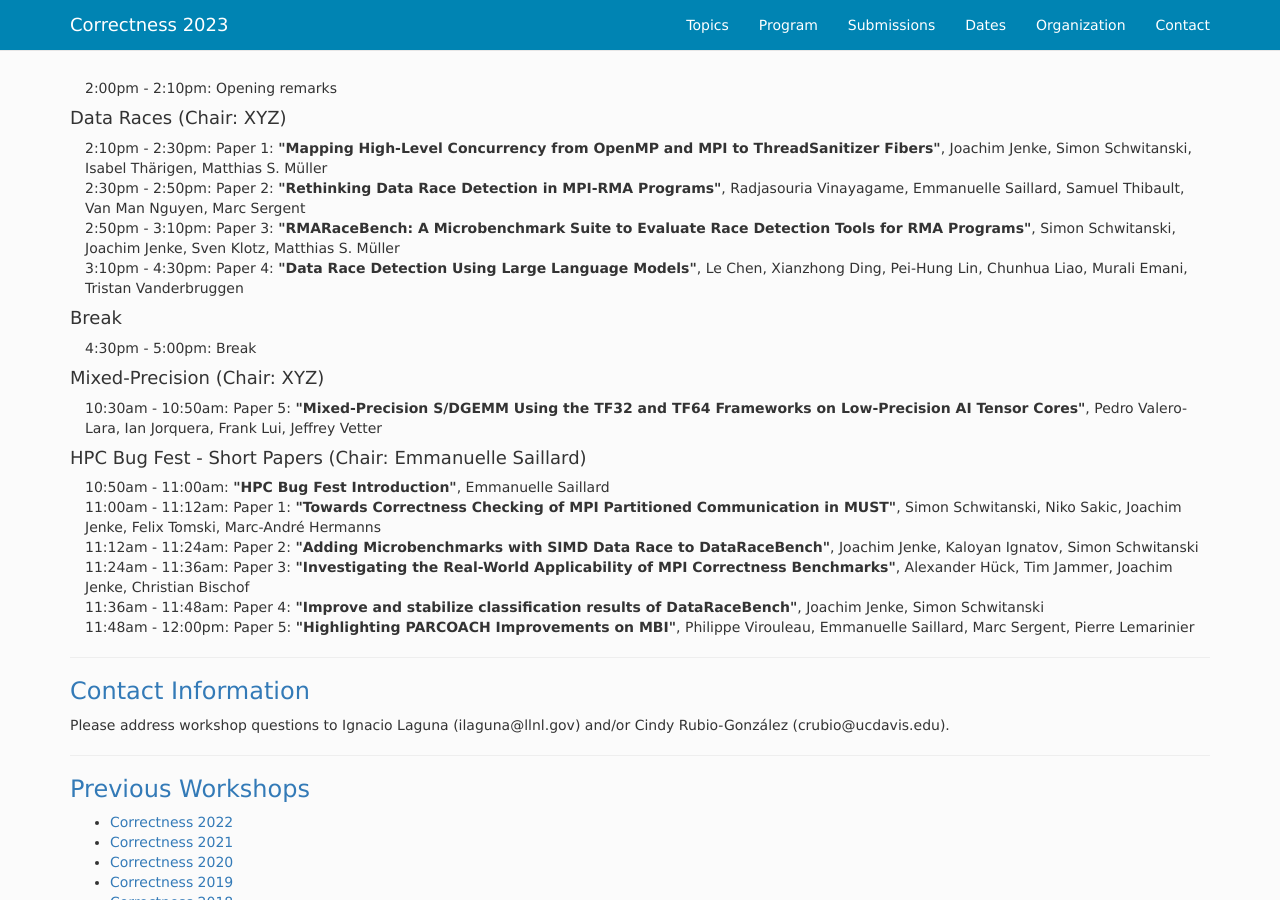
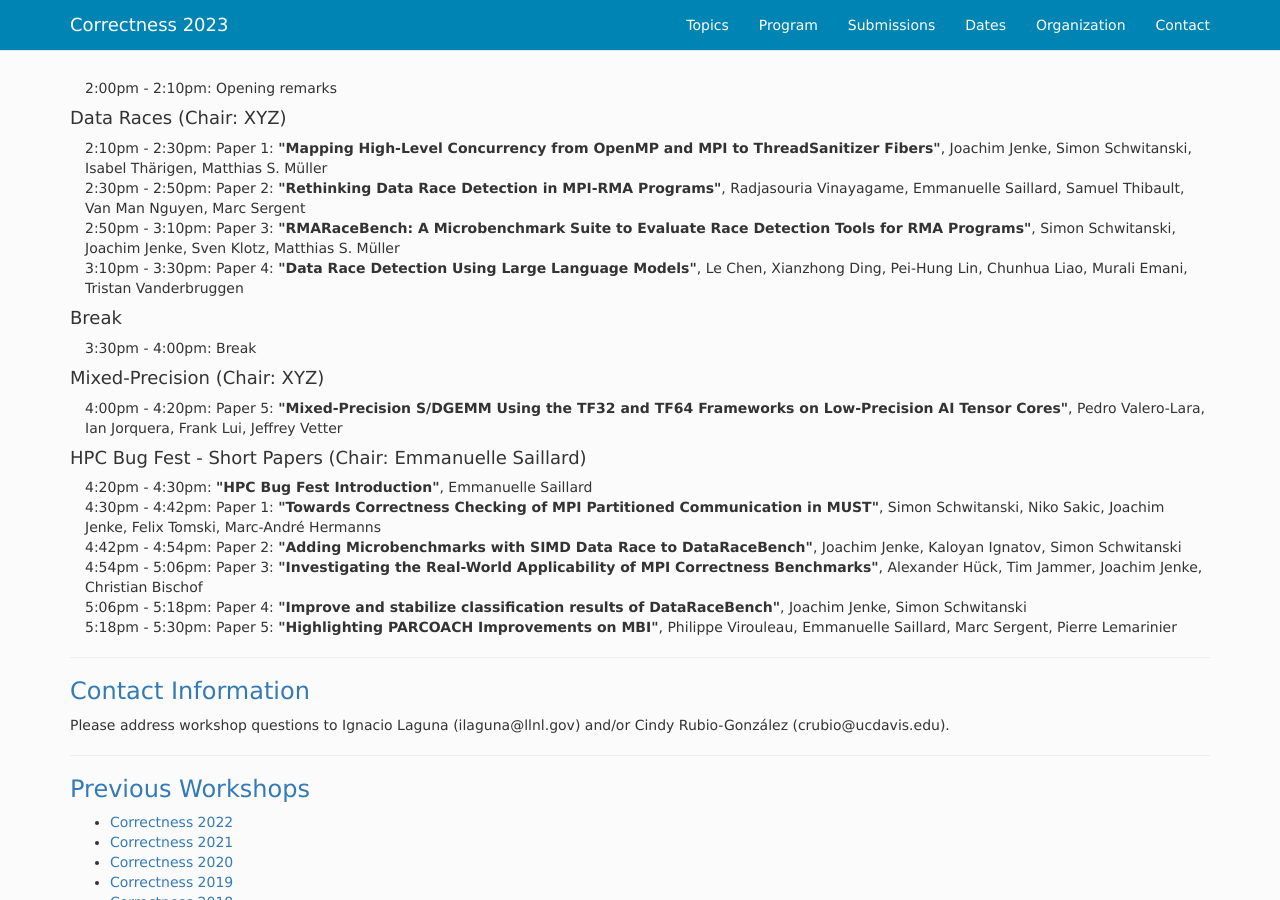
Before and after one commit to correctness-workshop/2023, a Jekyll site: the page built from index.md, in a window 1280 px wide and 900 px high, scrolled down 3046 px. Built offline with Jekyll 4.4.1, drawn with Linux system fonts in a browser that asks for light colours; nearby versions of some CDN libraries; the list of posts is cut into pages by our own code.

Commit message:
Update index.md

```diff
--- a/index.md
+++ b/index.md
@@ -162,37 +162,37 @@ All time zones are AOE.
 <tr><td width="15">  </td> <td>2:50pm - 3:10pm:  Paper 3: <b>"RMARaceBench: A Microbenchmark Suite to Evaluate Race Detection Tools for RMA Programs"</b>, Simon Schwitanski, Joachim Jenke, Sven Klotz, Matthias S. Müller
  </td> </tr>
 
-<tr><td width="15">  </td> <td>3:10pm - 4:30pm:  Paper 4: <b>"Data Race Detection Using Large Language Models"</b>, Le Chen, Xianzhong Ding, Pei-Hung Lin, Chunhua Liao, Murali Emani, Tristan Vanderbruggen
+<tr><td width="15">  </td> <td>3:10pm - 3:30pm:  Paper 4: <b>"Data Race Detection Using Large Language Models"</b>, Le Chen, Xianzhong Ding, Pei-Hung Lin, Chunhua Liao, Murali Emani, Tristan Vanderbruggen
  </td> </tr>
 </table>
 
 #### Break
 <table>
-<tr><td width="15">  </td> <td> 4:30pm - 5:00pm:  Break </td> </tr>
+<tr><td width="15">  </td> <td> 3:30pm - 4:00pm:  Break </td> </tr>
 </table>
 
 #### Mixed-Precision (Chair: XYZ)
 <table>
-<tr><td width="15">  </td> <td>10:30am - 10:50am:  Paper 5: <b>"Mixed-Precision S/DGEMM Using the TF32 and TF64 Frameworks on Low-Precision AI Tensor Cores"</b>, Pedro Valero-Lara, Ian Jorquera, Frank Lui, Jeffrey Vetter </td> </tr>
+<tr><td width="15">  </td> <td>4:00pm - 4:20pm:  Paper 5: <b>"Mixed-Precision S/DGEMM Using the TF32 and TF64 Frameworks on Low-Precision AI Tensor Cores"</b>, Pedro Valero-Lara, Ian Jorquera, Frank Lui, Jeffrey Vetter </td> </tr>
 </table>
 
 #### HPC Bug Fest - Short Papers (Chair: Emmanuelle Saillard)
 <table>
-<tr><td width="15">  </td> <td>10:50am - 11:00am:  <b>"HPC Bug Fest Introduction"</b>, Emmanuelle Saillard </td> </tr>
+<tr><td width="15">  </td> <td>4:20pm - 4:30pm:  <b>"HPC Bug Fest Introduction"</b>, Emmanuelle Saillard </td> </tr>
 
-<tr><td width="15">  </td> <td>11:00am - 11:12am:  Paper 1: <b>"Towards Correctness Checking of MPI Partitioned Communication in MUST"</b>,
+<tr><td width="15">  </td> <td>4:30pm - 4:42pm:  Paper 1: <b>"Towards Correctness Checking of MPI Partitioned Communication in MUST"</b>,
        Simon Schwitanski, Niko Sakic, Joachim Jenke, Felix Tomski, Marc-André Hermanns</td> </tr>
 
-<tr><td width="15">  </td> <td>11:12am - 11:24am:  Paper 2: <b>"Adding Microbenchmarks with SIMD Data Race to DataRaceBench"</b>,
+<tr><td width="15">  </td> <td>4:42pm - 4:54pm:  Paper 2: <b>"Adding Microbenchmarks with SIMD Data Race to DataRaceBench"</b>,
       Joachim Jenke, Kaloyan Ignatov, Simon Schwitanski</td> </tr>
 
-<tr><td width="15">  </td> <td>11:24am - 11:36am:  Paper 3: <b>"Investigating the Real-World Applicability of MPI Correctness Benchmarks"</b>,
+<tr><td width="15">  </td> <td>4:54pm - 5:06pm:  Paper 3: <b>"Investigating the Real-World Applicability of MPI Correctness Benchmarks"</b>,
       Alexander Hück, Tim Jammer, Joachim Jenke, Christian Bischof</td> </tr>
 
-<tr><td width="15">  </td> <td>11:36am - 11:48am:  Paper 4: <b>"Improve and stabilize classification results of DataRaceBench"</b>,
+<tr><td width="15">  </td> <td>5:06pm - 5:18pm:  Paper 4: <b>"Improve and stabilize classification results of DataRaceBench"</b>,
       Joachim Jenke, Simon Schwitanski</td> </tr>
 
-<tr><td width="15">  </td> <td>11:48am - 12:00pm:  Paper 5: <b>"Highlighting PARCOACH Improvements on MBI"</b>,
+<tr><td width="15">  </td> <td>5:18pm - 5:30pm:  Paper 5: <b>"Highlighting PARCOACH Improvements on MBI"</b>,
       Philippe Virouleau, Emmanuelle Saillard, Marc Sergent, Pierre Lemarinier</td> </tr>
 </table>
 
```
